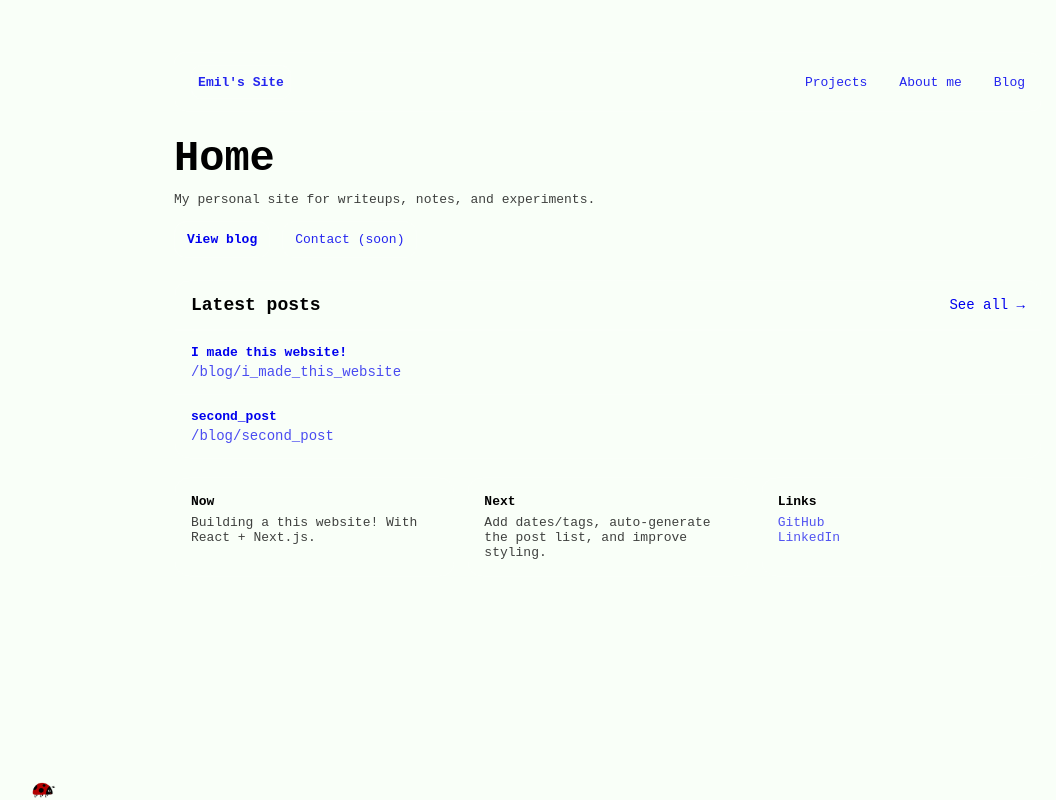
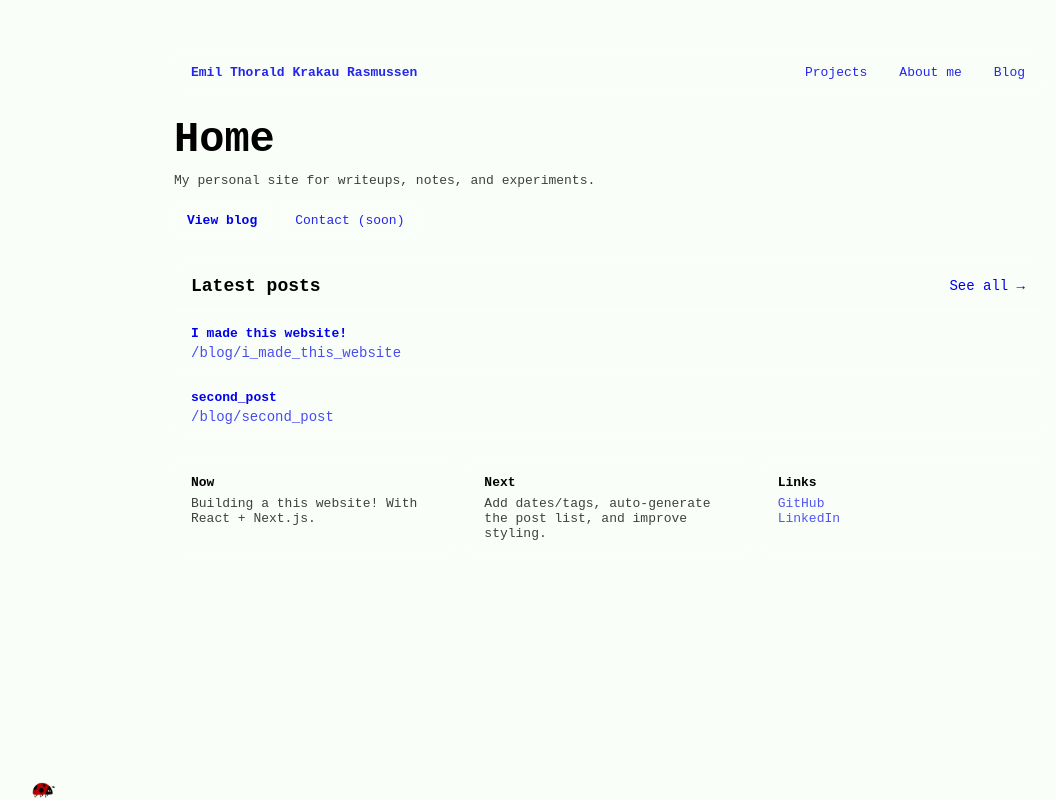
Before and after one commit to Thorald/my_website, a Next.js app: page / in a window 1280 px wide. Shown: the whole page, without its empty margins (32-1088 px from the left). Built offline with nearby package versions, Linux system fonts and the light colour scheme.

Commit message:
Updated name and slug image

```diff
--- a/app/components/Navbar.tsx
+++ b/app/components/Navbar.tsx
@@ -13,22 +13,10 @@ export default function Navbar() {
                 marginBottom: 24,
             }}
         >
-            <div style={{ display: "flex", gap: 12, alignItems: "center" }}>
-                <div
-                    style={{
-                        width: 100,
-                        height: 34,
-                        borderRadius: 10,
-                        border: "1px solid rgba(255,255,255,0.18)",
-                        display: "grid",
-                        placeItems: "center",
-                        fontWeight: 700,
-                    }}
-                >
-                    <a href="/" style={{ opacity: 0.85, textDecoration: "none" }}>
-                        Emil's Site
-                    </a>
-                </div>
+            <div style={{ display: "flex", gap: 12, alignItems: "left" }}>
+                <a href="/" style={{ opacity: 0.85, textDecoration: "none", fontWeight: "700" }}>
+                    Emil Thorald Krakau Rasmussen
+                </a>
             </div>
 
             <div style={{ display: "flex", gap: 32 }}>
```
Also changed, not shown: public/images/slug.jpg.
